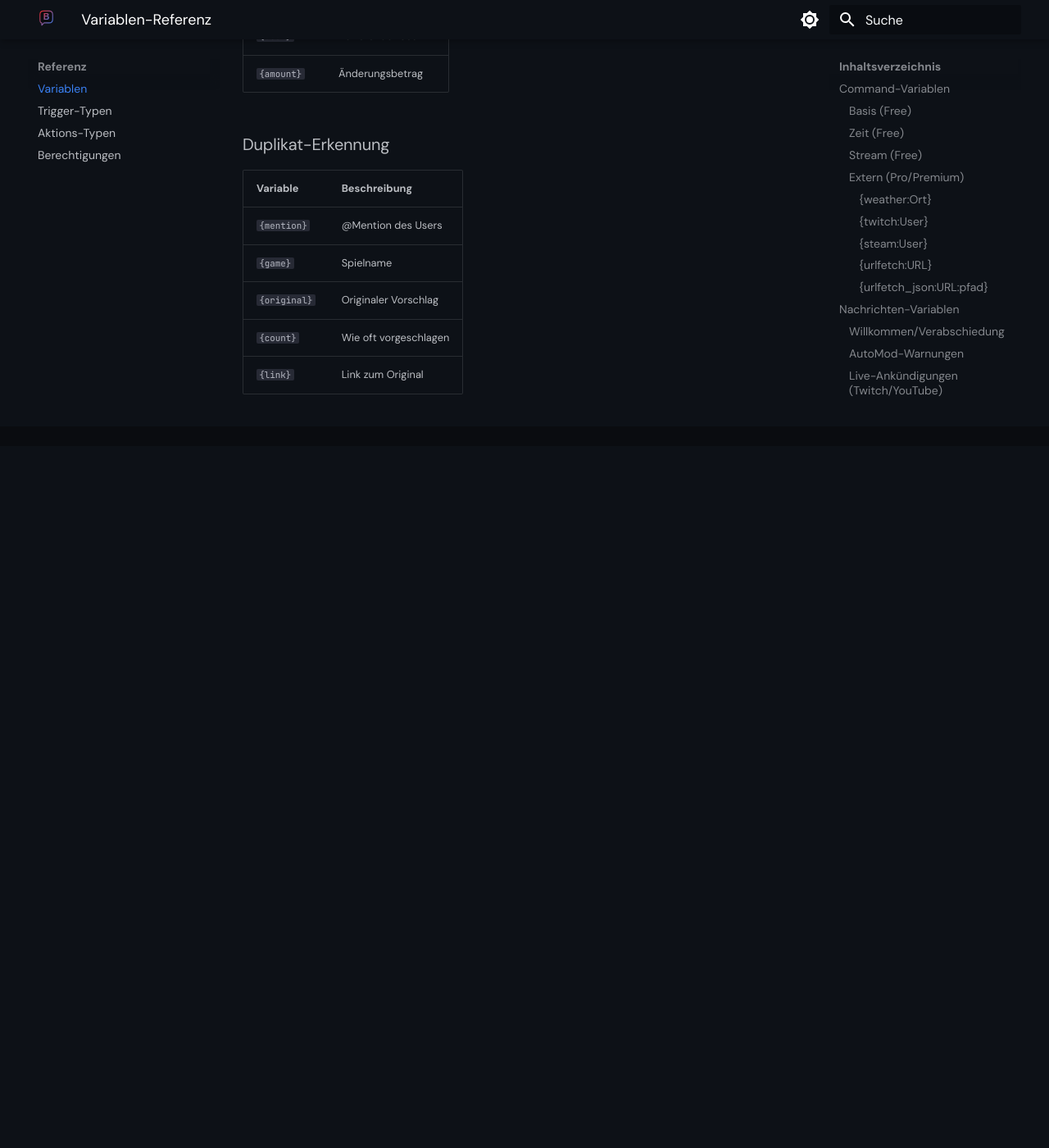
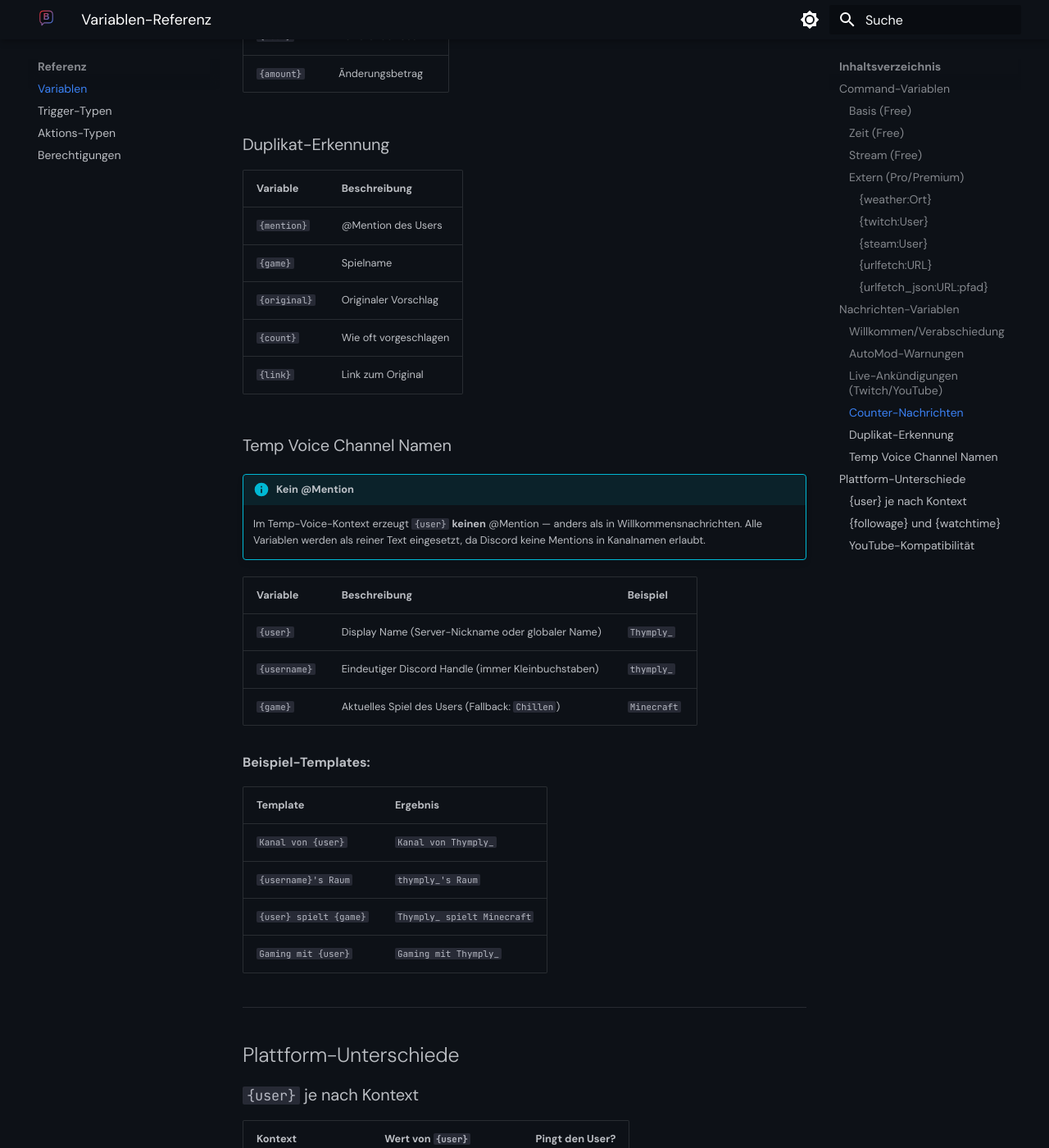
Before and after one commit to thymply/botly-docs, an MkDocs documentation site: the page built from docs/referenz/variablen.md, in a window 1280 px wide and 1400 px high, scrolled down 4962 px. Shown: the whole window at 82% size. Built offline with MkDocs 1.6.1 and Material for MkDocs 9.7.7, drawn with Linux system fonts in a browser that asks for light colours; before the commit the page ends 5506 px from its top, so only the background shows below that; some of the changed text lies outside the part shown.

Commit message:
docs: Variablen-Referenz — Temp Voice Sektion + Plattform-Unterschiede
Neue Sektionen: Temp Voice Channel Namen ({user} vs {username} vs {game}
ohne @Mention), Plattform-Unterschiede ({user} Verhalten je Kontext,
{followage} Twitch-only), YouTube-Kompatibilität.

Co-Authored-By: Claude Opus 4.6 (1M context) <noreply@anthropic.com>

```diff
--- a/docs/referenz/variablen.md
+++ b/docs/referenz/variablen.md
@@ -182,3 +182,48 @@ Diese Variablen stehen in Willkommensnachrichten, AutoMod-Warnungen und Live-Ank
 | `{original}` | Originaler Vorschlag |
 | `{count}` | Wie oft vorgeschlagen |
 | `{link}` | Link zum Original |
+
+### Temp Voice Channel Namen
+
+!!! info "Kein @Mention"
+    Im Temp-Voice-Kontext erzeugt `{user}` **keinen** @Mention — anders als in Willkommensnachrichten. Alle Variablen werden als reiner Text eingesetzt, da Discord keine Mentions in Kanalnamen erlaubt.
+
+| Variable | Beschreibung | Beispiel |
+|----------|-------------|---------|
+| `{user}` | Display Name (Server-Nickname oder globaler Name) | `Thymply_` |
+| `{username}` | Eindeutiger Discord Handle (immer Kleinbuchstaben) | `thymply_` |
+| `{game}` | Aktuelles Spiel des Users (Fallback: `Chillen`) | `Minecraft` |
+
+**Beispiel-Templates:**
+
+| Template | Ergebnis |
+|----------|---------|
+| `Kanal von {user}` | `Kanal von Thymply_` |
+| `{username}'s Raum` | `thymply_'s Raum` |
+| `{user} spielt {game}` | `Thymply_ spielt Minecraft` |
+| `Gaming mit {user}` | `Gaming mit Thymply_` |
+
+---
+
+## Plattform-Unterschiede
+
+### `{user}` je nach Kontext
+
+| Kontext | Wert von `{user}` | Pingt den User? |
+|---------|-------------------|:---------------:|
+| **Twitch Command** | Display Name (`Thymply_`) | Nein |
+| **YouTube Command** | Autorenname | Nein |
+| **Discord Welcome** | @Mention (`@Thymply_`) | **Ja** |
+| **Discord AutoMod** | @Mention (`@Thymply_`) | **Ja** |
+| **Discord Temp Voice** | Display Name (`Thymply_`) | Nein |
+
+### `{followage}` und `{watchtime}`
+
+| Variable | Twitch | YouTube |
+|----------|--------|---------|
+| `{followage}` | Follow-Dauer (`1 Jahr, 3 Monate`) | `[Nur Twitch]` |
+| `{watchtime}` | Session-Zuschauzeit | Session-Zuschauzeit |
+
+### YouTube-Kompatibilität
+
+Alle Free-Tier Command-Variablen funktionieren auch auf YouTube — mit Ausnahme von `{followage}` (gibt `[Nur Twitch]` zurück). Pro/Premium-Variablen wie `{weather}`, `{urlfetch}` und `{steam}` funktionieren plattformübergreifend.
```
